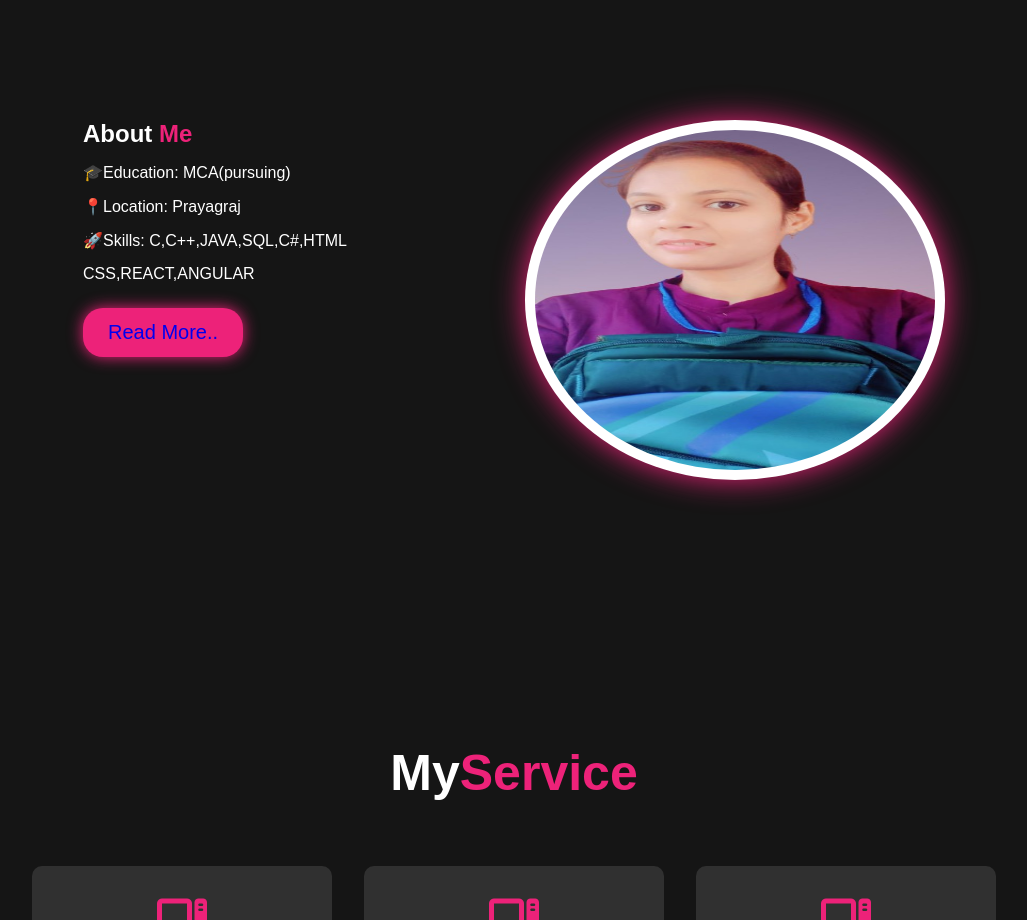
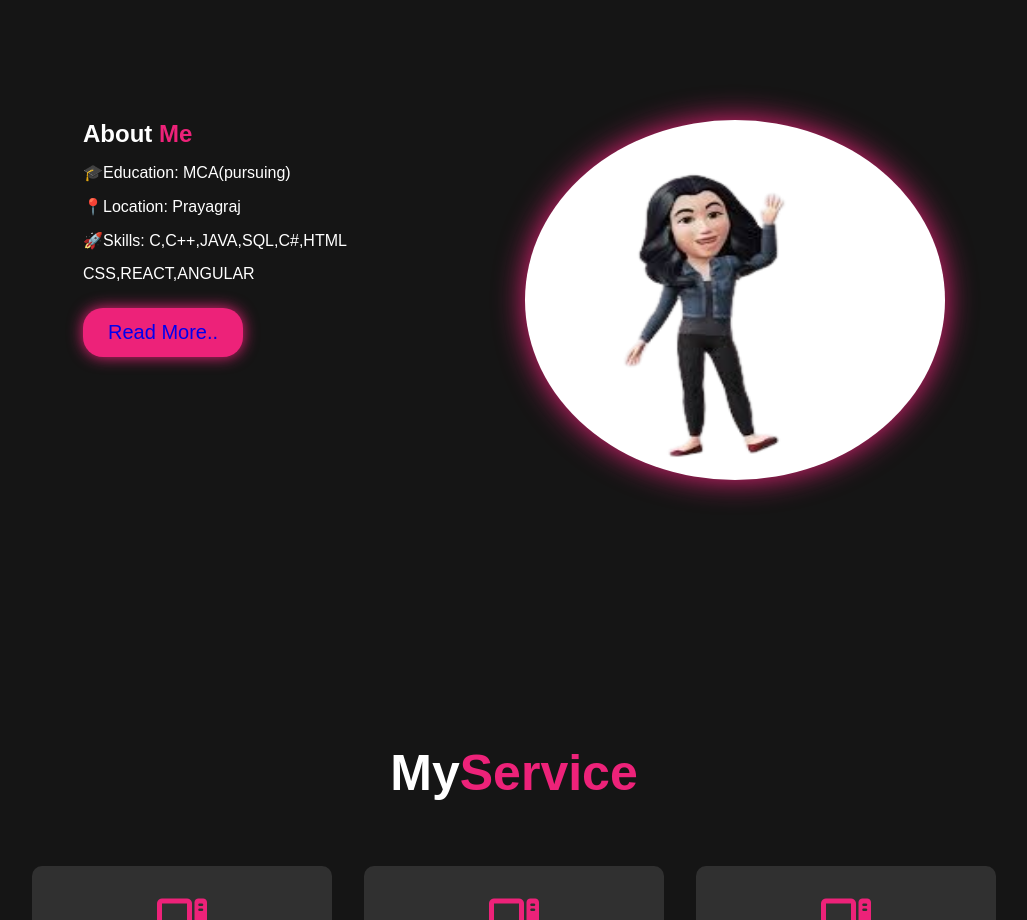
Before and after one commit to sonali131/SonaliPortfolio, a plain HTML site: page index.html in a window 1280 px wide. Shown: the part 920-1840 px from the top of the page, without its empty margins (126-1153 px from the left). Drawn offline with Linux system fonts and the light colour scheme.

Commit message:
first commit

```diff
--- a/index.html
+++ b/index.html
@@ -93,7 +93,7 @@
       </div>
       <div class="about_photo">
         <img
-          src="image/newImage.jpg"
+          src="image/img.png"
           width="420px"
           height="360px"
           alt="Sonali"
```
Also changed, not shown: image/UimSonali.jpg (deleted), image/newImage.jpg (deleted).
